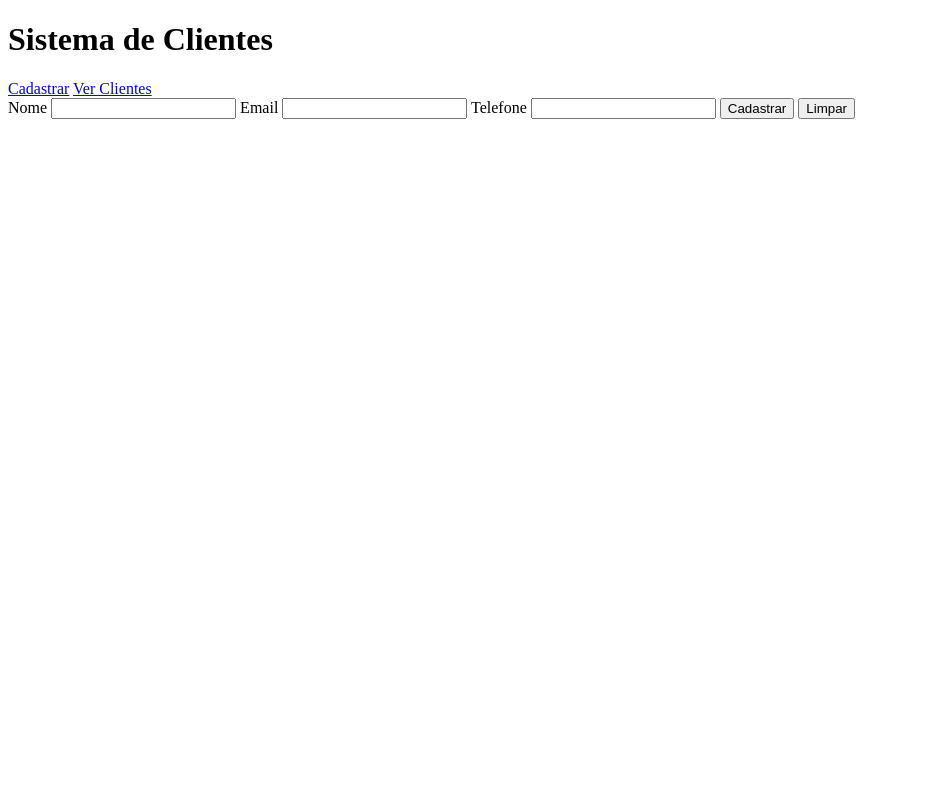
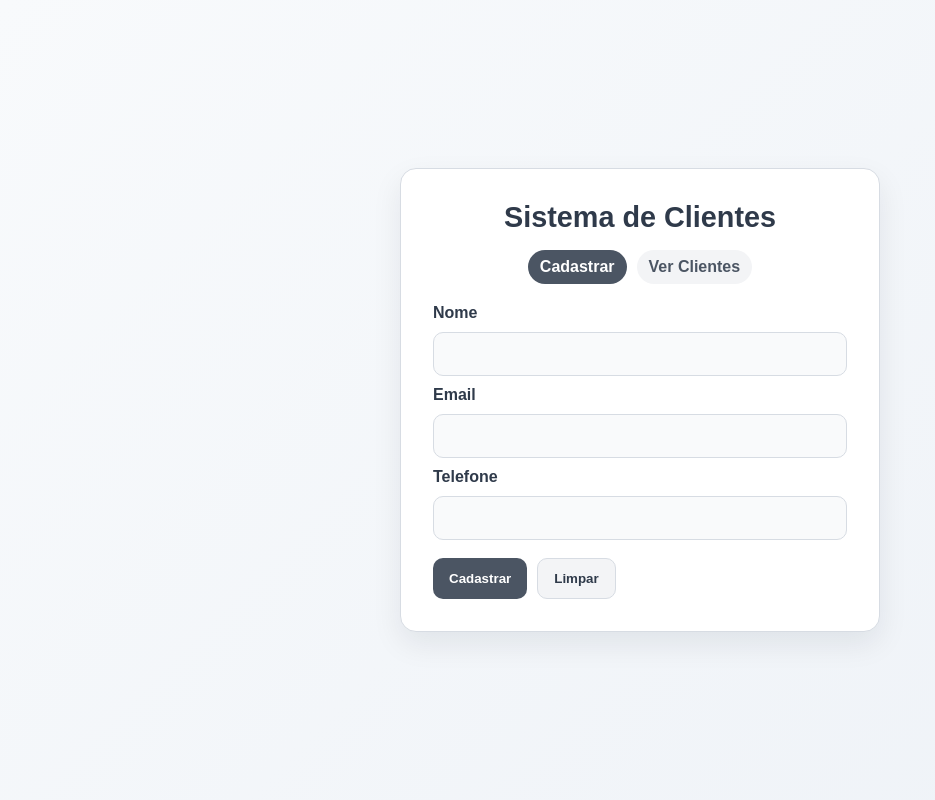
Before and after one commit to JoaoPedroPavanelo11/PROJETO-1-PHP, a PHP site: page / in a window 1280 px wide. Shown: the whole page, without its empty margins (0-935 px from the left). Run offline with PHP 8.4, Linux system fonts and the light colour scheme; data comes from the database, SQL or seed files in the repository; both versions use the stored data as it was after the commit; some libraries are stand-ins or nearby versions.

Commit message:
Projeto Finalizado

```diff
--- a/editarCliente.php
+++ b/editarCliente.php
@@ -1,5 +1,10 @@
 <?php
 require_once 'conexaoDb.php';
+
+/** @var PDO $pdo */
+if (!isset($pdo) || !($pdo instanceof PDO)) {
+    die('Não foi possível conectar ao banco de dados.');
+}
 
 $id = filter_input(INPUT_GET, 'id', FILTER_VALIDATE_INT);
 if (!$id) {
--- a/index.php
+++ b/index.php
@@ -1,5 +1,10 @@
 <?php
 require_once 'conexaoDb.php';
+
+/** @var PDO $pdo */
+if (!isset($pdo) || !($pdo instanceof PDO)) {
+    die('Não foi possível conectar ao banco de dados.');
+}
 
 $mensagem = '';
 if ($_SERVER['REQUEST_METHOD'] === 'POST') {
@@ -35,31 +40,38 @@ if ($_SERVER['REQUEST_METHOD'] === 'POST') {
 <head>
     <meta charset="UTF-8">
     <meta name="viewport" content="width=device-width, initial-scale=1.0">
+    <link rel="stylesheet" href="styleIndex.css">
     <title>Sistema de Clientes</title>
 </head>
 <body>
+    <div class="page">
+        <div class="card">
             <h1>Sistema de Clientes</h1>
-    <nav>
-        <a href="index.php">Cadastrar</a>
-        <a href="clientes.php">Ver Clientes</a>
+            <nav class="nav-links">
+                <a class="nav-link active" href="index.php">Cadastrar</a>
+                <a class="nav-link" href="clientes.php">Ver Clientes</a>
             </nav>
 
             <?php if ($mensagem): ?>
-        <p style="color: green;"><?= htmlspecialchars($mensagem) ?></p>
+                <p class="message"><?= htmlspecialchars($mensagem) ?></p>
             <?php endif; ?>
 
             <form method="POST" action="">
-        <label>Nome</label>
-        <input type="text" name="nome" value="<?= htmlspecialchars($_POST['nome'] ?? '') ?>" required>
+                <label for="nome">Nome</label>
+                <input id="nome" type="text" name="nome" value="<?= htmlspecialchars($_POST['nome'] ?? '') ?>" required>
 
-        <label>Email</label>
-        <input type="email" name="email" value="<?= htmlspecialchars($_POST['email'] ?? '') ?>" required>
+                <label for="email">Email</label>
+                <input id="email" type="email" name="email" value="<?= htmlspecialchars($_POST['email'] ?? '') ?>" required>
 
-        <label>Telefone</label>
-        <input type="text" name="telefone" value="<?= htmlspecialchars($_POST['telefone'] ?? '') ?>" required>
+                <label for="telefone">Telefone</label>
+                <input id="telefone" type="text" name="telefone" value="<?= htmlspecialchars($_POST['telefone'] ?? '') ?>" required>
 
+                <div class="actions">
                     <button type="submit">Cadastrar</button>
-        <button type="reset">Limpar</button>
+                    <button type="reset" class="secondary">Limpar</button>
+                </div>
             </form>
+        </div>
+    </div>
 </body>
 </html>
--- /dev/null
+++ b/styleIndex.css
@@ -0,0 +1,133 @@
+:root {
+    --bg: #f4f5f7;
+    --card: #ffffff;
+    --text: #2f3a4a;
+    --muted: #6b7280;
+    --accent: #4b5563;
+    --accent-hover: #374151;
+    --border: #d7dce3;
+}
+
+* {
+    box-sizing: border-box;
+}
+
+body {
+    margin: 0;
+    min-height: 100vh;
+    font-family: Arial, sans-serif;
+    background: linear-gradient(135deg, #f8fafc 0%, #eef2f7 100%);
+    color: var(--text);
+    display: flex;
+    align-items: center;
+    justify-content: center;
+    padding: 24px;
+}
+
+.page {
+    width: min(100%, 480px);
+}
+
+.card {
+    background: var(--card);
+    border: 1px solid var(--border);
+    border-radius: 16px;
+    padding: 32px;
+    box-shadow: 0 12px 30px rgba(15, 23, 42, 0.08);
+}
+
+h1 {
+    margin: 0 0 8px;
+    font-size: 1.8rem;
+    text-align: center;
+    color: var(--text);
+}
+
+.nav-links {
+    display: flex;
+    justify-content: center;
+    gap: 10px;
+    margin: 16px 0 20px;
+}
+
+.nav-link {
+    text-decoration: none;
+    padding: 8px 12px;
+    border-radius: 999px;
+    color: var(--accent);
+    font-weight: 600;
+    background: #f3f4f6;
+    transition: all 0.2s ease;
+}
+
+.nav-link:hover,
+.nav-link.active {
+    background: var(--accent);
+    color: #ffffff;
+}
+
+.message {
+    padding: 10px 12px;
+    border-radius: 8px;
+    margin-bottom: 16px;
+    background: #ecfdf3;
+    color: #166534;
+    border: 1px solid #a7f3d0;
+}
+
+form {
+    display: flex;
+    flex-direction: column;
+    gap: 10px;
+}
+
+label {
+    font-weight: 600;
+    color: var(--text);
+}
+
+input {
+    border: 1px solid var(--border);
+    border-radius: 10px;
+    padding: 12px 14px;
+    font-size: 1rem;
+    background: #f9fafb;
+    color: var(--text);
+}
+
+input:focus {
+    outline: none;
+    border-color: #9ca3af;
+    box-shadow: 0 0 0 3px rgba(107, 114, 128, 0.15);
+}
+
+.actions {
+    display: flex;
+    gap: 10px;
+    margin-top: 8px;
+}
+
+button {
+    border: none;
+    border-radius: 10px;
+    padding: 12px 16px;
+    font-weight: 600;
+    background: var(--accent);
+    color: #ffffff;
+    cursor: pointer;
+    transition: background 0.2s ease;
+}
+
+button:hover {
+    background: var(--accent-hover);
+}
+
+button.secondary {
+    background: #f3f4f6;
+    color: var(--text);
+    border: 1px solid var(--border);
+}
+
+button.secondary:hover {
+    background: #e5e7eb;
+}
```
Also changed, not shown: clientes.php (+5 -10 lines), styleClientes.css (added, +77 -0 lines), clientes.sqlite (added). Lines whose indentation alone changed are shown as unchanged.
